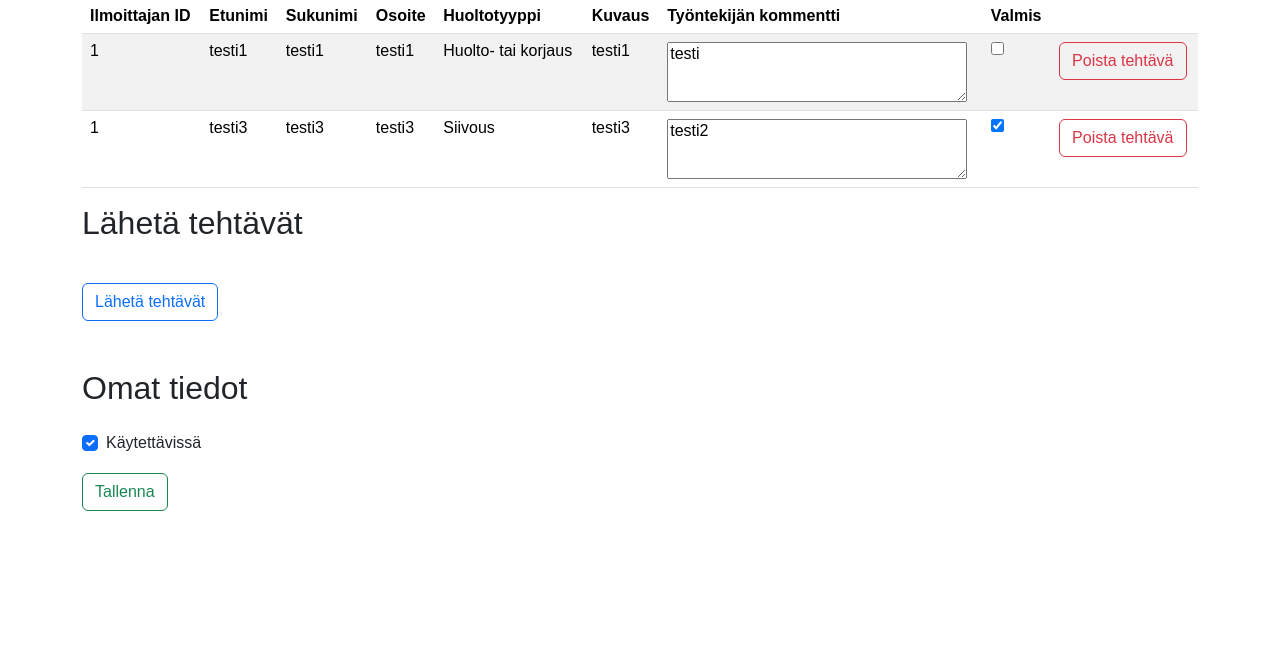
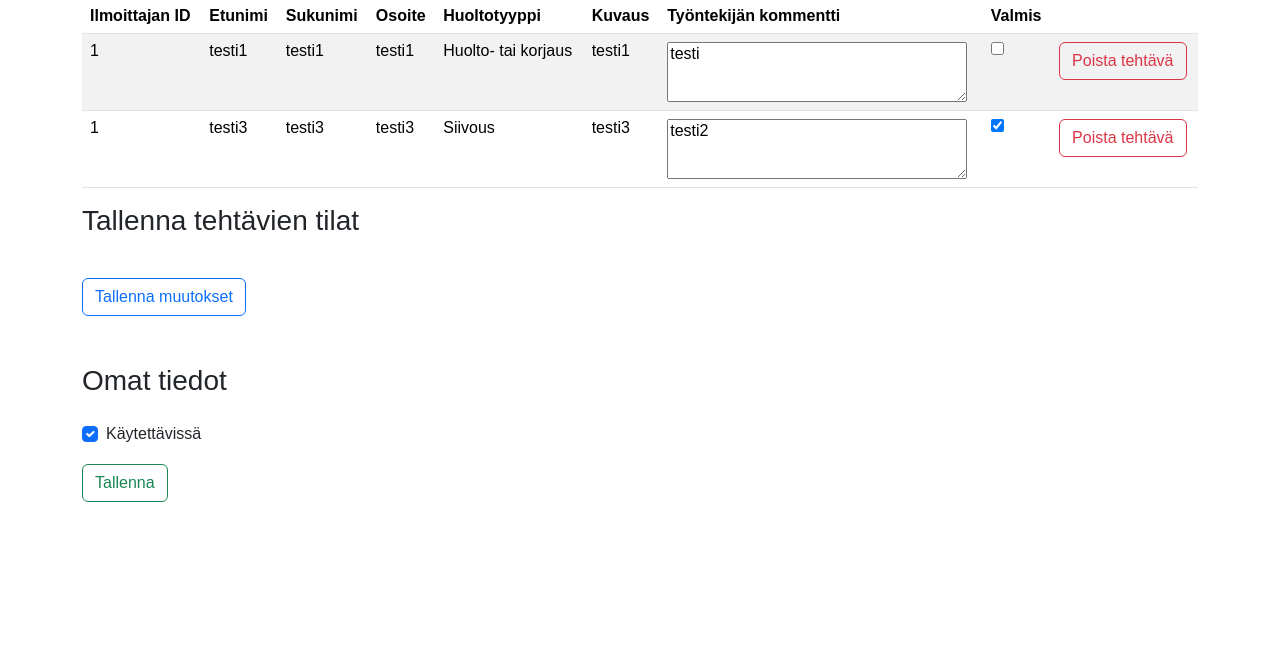
Before and after one commit to tuomasOjalehto1/FullStack, a PHP site: page /tyontekija.php in a window 1280 px wide. Shown: the part 195-842 px from the top of the page. Run offline with PHP 8.4, Linux system fonts and the light colour scheme; the visitor is signed in with stand-in values (Sample User, id 1); data comes from the database, SQL or seed files in the repository.

Commit message:
Update tyontekija.php

```diff
--- a/tyontekija.php
+++ b/tyontekija.php
@@ -115,16 +115,16 @@ $stmt->execute([':tyontekija_id' => $_SESSION["id"]]);
 
 
   <div class="container mt-3">
-    <h2 class="mb-4">Lähetä tehtävät</h2>
+  <h3 class="mb-4">Tallenna tehtävien tilat</h3>
     <form id="tehtavatForm" method="post" action="Utils/TallennaTehtavanTila.php">
-      <button type="button" id="lahetaTehtavat" class="btn btn-outline-primary mt-3">Lähetä tehtävät</button>
+      <button type="button" id="lahetaTehtavat" class="btn btn-outline-primary mt-3">Tallenna muutokset</button>
     </form>
 
   </div>
 
 
   <div class="container mt-5">
-  <h2 class="mb-4">Omat tiedot</h2>
+  <h3 class="mb-4">Omat tiedot</h3>
   <form method="post" action="Utils/TallennaOmatila.php">
     <div class="form-check">
       <?php
```
